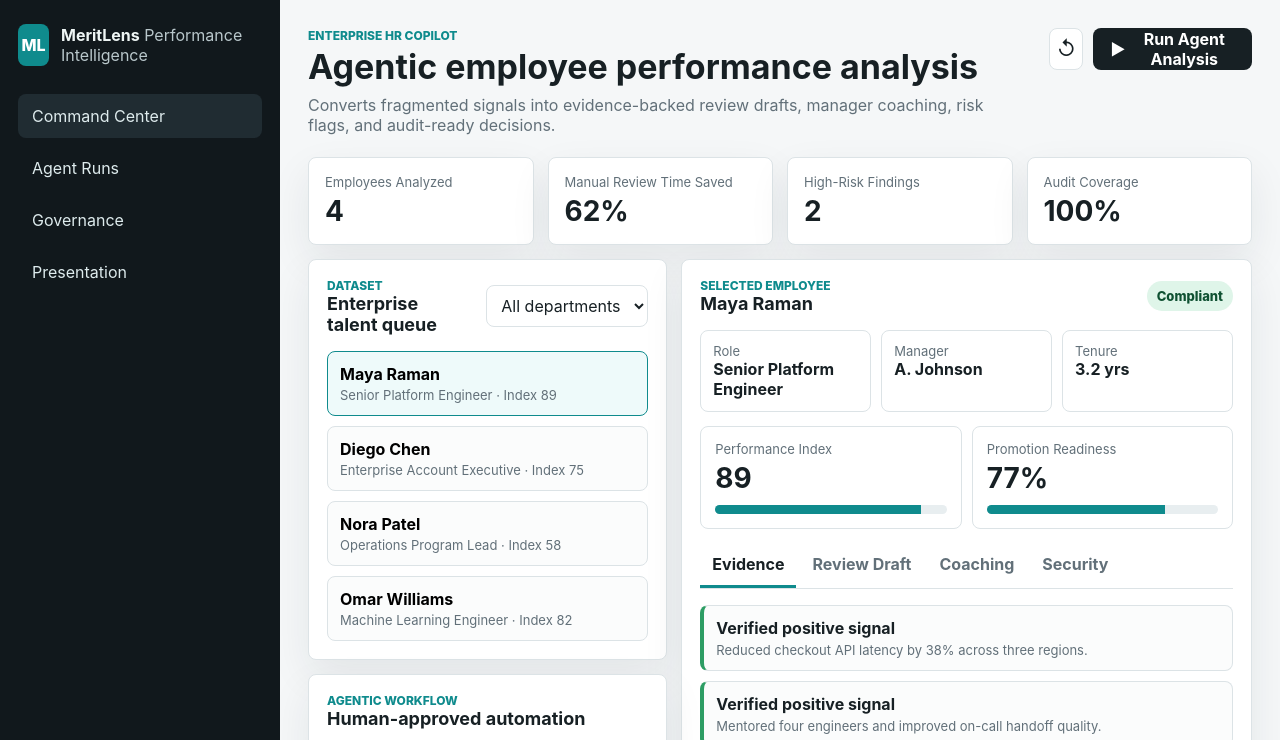
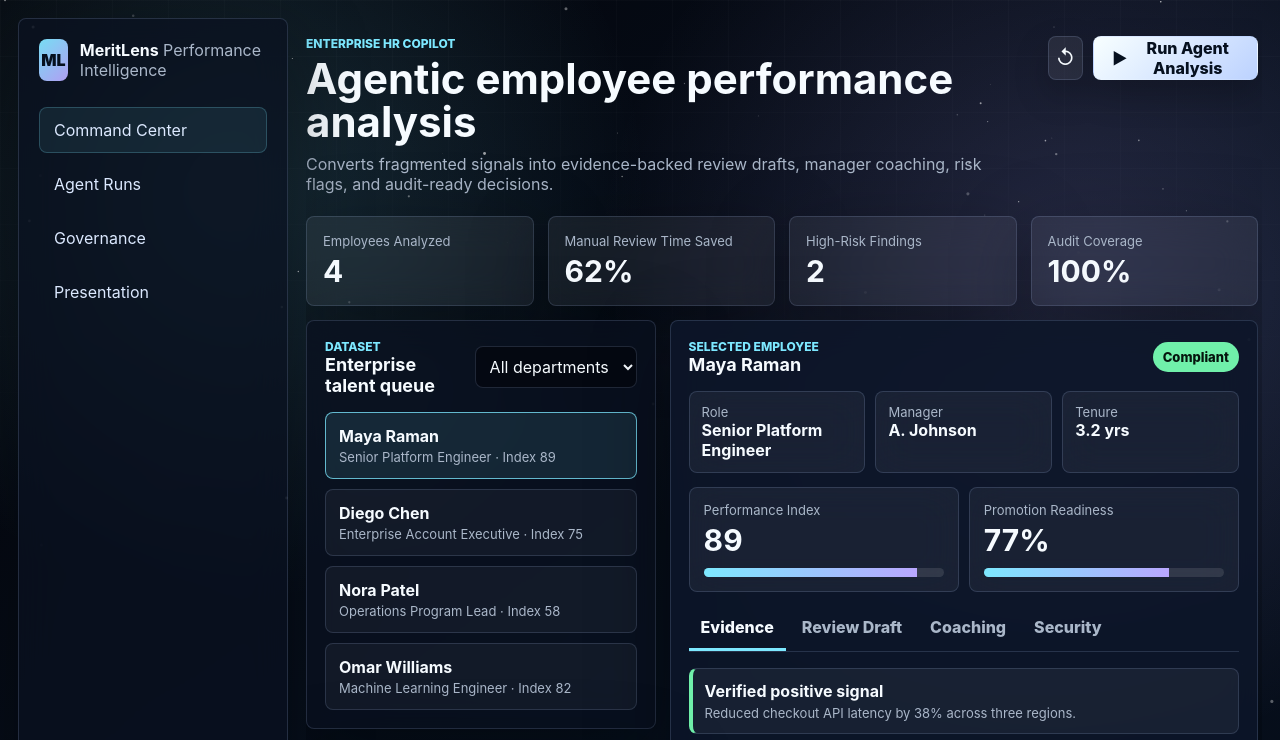
Before and after one commit to alamzia23/meritlens-ai, a plain HTML site: page index.html in a window 1280 px wide. Shown: the top 740 px of the page. Drawn offline with Linux system fonts and the light colour scheme.

Commit message:
Refresh galaxy dashboard design

```diff
--- a/app.js
+++ b/app.js
@@ -257,6 +257,57 @@ function renderWorkflow(activeIndex = -1) {
   });
 }
 
+function initStarfield() {
+  const canvas = $("#starfield");
+  if (!canvas) return;
+
+  const context = canvas.getContext("2d");
+  const stars = [];
+  let width = 0;
+  let height = 0;
+
+  function resize() {
+    const pixelRatio = 1;
+    width = window.innerWidth;
+    height = window.innerHeight;
+    canvas.width = Math.floor(width * pixelRatio);
+    canvas.height = Math.floor(height * pixelRatio);
+    canvas.style.width = `${width}px`;
+    canvas.style.height = `${height}px`;
+    context.setTransform(pixelRatio, 0, 0, pixelRatio, 0, 0);
+
+    stars.length = 0;
+    const count = Math.min(180, Math.floor((width * height) / 7800));
+    for (let index = 0; index < count; index += 1) {
+      stars.push({
+        x: Math.random() * width,
+        y: Math.random() * height,
+        radius: Math.random() * 1.35 + 0.25,
+        alpha: Math.random() * 0.62 + 0.22
+      });
+    }
+
+    draw();
+  }
+
+  function draw() {
+    context.clearRect(0, 0, width, height);
+    context.fillStyle = "rgba(255, 255, 255, 0.9)";
+
+    stars.forEach((star) => {
+      context.globalAlpha = star.alpha;
+      context.beginPath();
+      context.arc(star.x, star.y, star.radius, 0, Math.PI * 2);
+      context.fill();
+    });
+
+    context.globalAlpha = 1;
+  }
+
+  window.addEventListener("resize", resize);
+  resize();
+}
+
 async function runAnalysis() {
   const employee = selectedEmployee();
   $("#runBtn").disabled = true;
@@ -300,6 +351,7 @@ function render() {
   renderAudit();
 }
 
+initStarfield();
 bindEvents();
 addAudit("Loaded secure local demo dataset.");
 render();
--- a/index.html
+++ b/index.html
@@ -7,6 +7,7 @@
     <link rel="stylesheet" href="styles.css" />
   </head>
   <body>
+    <canvas id="starfield" aria-hidden="true"></canvas>
     <main class="shell">
       <aside class="sidebar" aria-label="Workspace navigation">
         <div class="brand">
--- a/styles.css
+++ b/styles.css
@@ -1,30 +1,64 @@
 :root {
-  color-scheme: light;
-  --bg: #f5f7f8;
-  --ink: #172024;
-  --muted: #627079;
-  --line: #dce3e6;
-  --panel: #ffffff;
-  --nav: #11181c;
-  --nav-soft: #202c32;
-  --teal: #0f8b8d;
-  --green: #2d9d64;
-  --amber: #c98216;
-  --red: #be3a34;
-  --blue: #2868c7;
-  --shadow: 0 16px 40px rgba(28, 43, 50, 0.08);
+  color-scheme: dark;
+  --bg: #05070f;
+  --ink: #f6fbff;
+  --muted: #aab7c9;
+  --soft: #71819a;
+  --line: rgba(180, 205, 255, 0.16);
+  --panel: rgba(11, 17, 32, 0.72);
+  --panel-strong: rgba(13, 22, 42, 0.88);
+  --panel-soft: rgba(255, 255, 255, 0.055);
+  --cyan: #7de8ff;
+  --violet: #b9a7ff;
+  --green: #70f0aa;
+  --amber: #ffd27a;
+  --red: #ff8a86;
+  --blue: #8eb8ff;
+  --shadow: 0 24px 80px rgba(0, 0, 0, 0.36);
 }
 
 * {
   box-sizing: border-box;
 }
 
+html {
+  min-height: 100%;
+  background: var(--bg);
+}
+
 body {
   margin: 0;
   min-height: 100vh;
-  background: var(--bg);
+  overflow-x: hidden;
+  background:
+    radial-gradient(circle at 18% 12%, rgba(125, 232, 255, 0.16), transparent 26rem),
+    radial-gradient(circle at 84% 18%, rgba(185, 167, 255, 0.18), transparent 30rem),
+    radial-gradient(circle at 54% 92%, rgba(112, 240, 170, 0.08), transparent 26rem),
+    linear-gradient(145deg, #03040a 0%, #07111f 48%, #040711 100%);
   color: var(--ink);
   font-family: Inter, ui-sans-serif, system-ui, -apple-system, BlinkMacSystemFont, "Segoe UI", sans-serif;
+}
+
+body::before {
+  content: "";
+  position: fixed;
+  inset: 0;
+  pointer-events: none;
+  background:
+    linear-gradient(rgba(255, 255, 255, 0.026) 1px, transparent 1px),
+    linear-gradient(90deg, rgba(255, 255, 255, 0.026) 1px, transparent 1px);
+  background-size: 56px 56px;
+  mask-image: linear-gradient(to bottom, rgba(0, 0, 0, 0.72), transparent 78%);
+  z-index: 0;
+}
+
+#starfield {
+  position: fixed;
+  inset: 0;
+  width: 100%;
+  height: 100%;
+  pointer-events: none;
+  z-index: 0;
 }
 
 button,
@@ -32,19 +66,40 @@ select {
   font: inherit;
 }
 
+button {
+  color: inherit;
+}
+
 .shell {
+  position: relative;
+  z-index: 1;
   display: grid;
-  grid-template-columns: 280px minmax(0, 1fr);
+  grid-template-columns: 270px minmax(0, 1fr);
+  gap: 18px;
   min-height: 100vh;
+  padding: 18px;
+}
+
+.sidebar,
+.metrics article,
+.panel,
+.score-card,
+.profile-strip > div,
+.side-panel {
+  border: 1px solid var(--line);
+  background: var(--panel);
+  box-shadow: var(--shadow);
+  backdrop-filter: blur(18px);
 }
 
 .sidebar {
-  background: var(--nav);
-  color: #eef5f4;
-  padding: 24px 18px;
+  min-height: calc(100vh - 36px);
+  border-radius: 8px;
+  color: var(--ink);
+  padding: 20px;
   display: flex;
   flex-direction: column;
-  gap: 28px;
+  gap: 26px;
 }
 
 .brand {
@@ -59,21 +114,29 @@ select {
   border-radius: 8px;
   display: grid;
   place-items: center;
-  background: var(--teal);
-  color: white;
-  font-weight: 800;
+  background: linear-gradient(135deg, rgba(125, 232, 255, 0.95), rgba(185, 167, 255, 0.95));
+  color: #06101f;
+  font-weight: 900;
+}
+
+.brand strong,
+.employee-card strong,
+.finding strong,
+.agent-steps strong {
+  color: var(--ink);
 }
 
 .brand span,
 .side-panel p,
 .topbar p,
-.agent-steps p {
+.agent-steps p,
+.metrics span,
+.profile-strip span,
+.score-card span,
+.employee-card span,
+.finding span,
+.audit-log div {
   color: var(--muted);
-}
-
-.sidebar .brand span,
-.sidebar .side-panel p {
-  color: #b9c7cb;
 }
 
 .nav {
@@ -82,29 +145,30 @@ select {
 }
 
 .nav-item {
-  border: 0;
+  border: 1px solid transparent;
   border-radius: 8px;
-  color: #deebed;
   background: transparent;
   padding: 12px 14px;
   text-align: left;
   cursor: pointer;
+  color: #dce9ff;
 }
 
 .nav-item.active,
 .nav-item:hover {
-  background: var(--nav-soft);
+  border-color: rgba(125, 232, 255, 0.22);
+  background: rgba(125, 232, 255, 0.08);
 }
 
 .side-panel {
-  border: 1px solid #314047;
   border-radius: 8px;
   padding: 16px;
   margin-top: auto;
+  background: rgba(255, 255, 255, 0.045);
 }
 
 .workspace {
-  padding: 28px;
+  padding: 10px 4px 10px 0;
   overflow: hidden;
 }
 
@@ -113,14 +177,15 @@ select {
   align-items: flex-start;
   justify-content: space-between;
   gap: 24px;
-  margin-bottom: 22px;
+  margin-bottom: 18px;
+  padding: 8px 0 4px;
 }
 
 .eyebrow {
   display: block;
-  color: var(--teal);
+  color: var(--cyan);
   font-size: 12px;
-  font-weight: 800;
+  font-weight: 850;
   letter-spacing: 0;
   text-transform: uppercase;
 }
@@ -132,13 +197,16 @@ p {
 }
 
 h1 {
-  font-size: 34px;
-  line-height: 1.05;
-  margin: 6px 0 10px;
+  max-width: 780px;
+  font-size: 42px;
+  line-height: 1.02;
+  margin: 7px 0 10px;
+  letter-spacing: 0;
 }
 
 h2 {
   font-size: 18px;
+  letter-spacing: 0;
 }
 
 .top-actions {
@@ -149,27 +217,32 @@ h2 {
 
 .primary-button,
 .icon-button {
-  border: 1px solid transparent;
+  border: 1px solid var(--line);
   border-radius: 8px;
   cursor: pointer;
-  min-height: 42px;
+  min-height: 44px;
+  box-shadow: 0 14px 34px rgba(0, 0, 0, 0.22);
 }
 
 .primary-button {
   display: inline-flex;
   align-items: center;
-  gap: 8px;
-  background: var(--ink);
-  color: white;
-  padding: 0 16px;
-  font-weight: 700;
+  gap: 9px;
+  background: linear-gradient(135deg, #f8ffff, #bcd2ff);
+  color: #06101f;
+  padding: 0 18px;
+  font-weight: 850;
+}
+
+.primary-button:disabled {
+  cursor: wait;
+  opacity: 0.7;
 }
 
 .icon-button {
-  width: 42px;
-  background: white;
+  width: 44px;
+  background: rgba(255, 255, 255, 0.075);
   color: var(--ink);
-  border-color: var(--line);
   font-size: 20px;
 }
 
@@ -180,46 +253,40 @@ h2 {
   margin-bottom: 14px;
 }
 
-.metrics article,
-.panel,
-.score-card {
-  background: var(--panel);
-  border: 1px solid var(--line);
+.metrics article {
   border-radius: 8px;
-  box-shadow: var(--shadow);
-}
-
-.metrics article {
   padding: 16px;
+  background: rgba(255, 255, 255, 0.062);
 }
 
 .metrics span,
 .profile-strip span,
 .score-card span {
   display: block;
-  color: var(--muted);
   font-size: 13px;
 }
 
 .metrics strong {
   display: block;
-  font-size: 28px;
+  font-size: 30px;
   margin-top: 4px;
 }
 
 .main-grid {
   display: grid;
-  grid-template-columns: minmax(280px, 0.85fr) minmax(380px, 1.35fr);
+  grid-template-columns: minmax(280px, 0.82fr) minmax(390px, 1.38fr);
   gap: 14px;
   align-items: start;
 }
 
 .panel {
+  border-radius: 8px;
   padding: 18px;
 }
 
 .analysis-panel {
   grid-row: span 2;
+  background: var(--panel-strong);
 }
 
 .panel-header {
@@ -233,7 +300,7 @@ h2 {
 select {
   border: 1px solid var(--line);
   border-radius: 8px;
-  background: white;
+  background: rgba(5, 9, 18, 0.88);
   color: var(--ink);
   padding: 9px 10px;
 }
@@ -247,24 +314,29 @@ select {
   width: 100%;
   border: 1px solid var(--line);
   border-radius: 8px;
-  padding: 12px;
-  background: #fbfcfc;
+  padding: 13px;
+  background: rgba(255, 255, 255, 0.045);
   text-align: left;
   cursor: pointer;
+  transition: border-color 160ms ease, background 160ms ease, transform 160ms ease;
+}
+
+.employee-card:hover {
+  transform: translateY(-1px);
+  border-color: rgba(125, 232, 255, 0.34);
 }
 
 .employee-card.active {
-  border-color: var(--teal);
-  background: #eefafa;
+  border-color: rgba(125, 232, 255, 0.76);
+  background: rgba(125, 232, 255, 0.105);
 }
 
-.employee-card strong {
+.employee-card strong,
+.employee-card span {
   display: block;
 }
 
 .employee-card span {
-  display: block;
-  color: var(--muted);
   font-size: 13px;
   margin-top: 3px;
 }
@@ -272,16 +344,16 @@ select {
 .status-pill {
   border-radius: 999px;
   padding: 7px 10px;
-  color: #0f5132;
-  background: #dff5e9;
+  color: #05150d;
+  background: var(--green);
   font-size: 13px;
-  font-weight: 800;
+  font-weight: 850;
   white-space: nowrap;
 }
 
 .status-pill.warn {
-  color: #743d00;
-  background: #fff0d8;
+  color: #201103;
+  background: var(--amber);
 }
 
 .profile-strip,
@@ -293,9 +365,10 @@ select {
 }
 
 .profile-strip > div {
-  border: 1px solid var(--line);
   border-radius: 8px;
   padding: 12px;
+  background: var(--panel-soft);
+  box-shadow: none;
 }
 
 .score-row {
@@ -303,12 +376,14 @@ select {
 }
 
 .score-card {
+  border-radius: 8px;
   padding: 14px;
+  background: var(--panel-soft);
   box-shadow: none;
 }
 
 .score-card strong {
-  font-size: 28px;
+  font-size: 30px;
   display: block;
   margin: 4px 0 10px;
 }
@@ -316,7 +391,7 @@ select {
 .bar {
   height: 9px;
   border-radius: 999px;
-  background: #e8eef0;
+  background: rgba(255, 255, 255, 0.11);
   overflow: hidden;
 }
 
@@ -324,7 +399,7 @@ select {
   display: block;
   height: 100%;
   width: 0;
-  background: var(--teal);
+  background: linear-gradient(90deg, var(--cyan), var(--violet));
   transition: width 400ms ease;
 }
 
@@ -342,12 +417,12 @@ select {
   cursor: pointer;
   color: var(--muted);
   border-bottom: 3px solid transparent;
-  font-weight: 700;
+  font-weight: 800;
 }
 
 .tab.active {
   color: var(--ink);
-  border-color: var(--teal);
+  border-color: var(--cyan);
 }
 
 .tab-content {
@@ -367,7 +442,7 @@ select {
   border-left: 4px solid var(--blue);
   border-radius: 8px;
   padding: 12px;
-  background: #fbfcfc;
+  background: rgba(255, 255, 255, 0.052);
 }
 
 .finding.good {
@@ -384,7 +459,6 @@ select {
 
 .finding span {
   display: block;
-  color: var(--muted);
   font-size: 13px;
   margin-top: 4px;
 }
@@ -392,10 +466,11 @@ select {
 .draft-box {
   border: 1px solid var(--line);
   border-radius: 8px;
-  background: #fbfcfc;
+  background: rgba(255, 255, 255, 0.052);
   padding: 14px;
   line-height: 1.55;
   white-space: pre-line;
+  color: #dce9ff;
 }
 
 .agent-steps {
@@ -411,7 +486,7 @@ select {
   grid-template-columns: 34px 1fr;
   gap: 12px;
   align-items: start;
-  opacity: 0.62;
+  opacity: 0.6;
 }
 
 .agent-steps li.active,
@@ -425,18 +500,19 @@ select {
   border-radius: 8px;
   display: grid;
   place-items: center;
-  background: #e7eef0;
-  font-weight: 800;
+  background: rgba(255, 255, 255, 0.09);
+  color: #dce9ff;
+  font-weight: 850;
 }
 
 .agent-steps li.done > span {
   background: var(--green);
-  color: white;
+  color: #06100a;
 }
 
 .agent-steps li.active > span {
-  background: var(--teal);
-  color: white;
+  background: var(--cyan);
+  color: #06101f;
 }
 
 .control-grid {
@@ -450,7 +526,12 @@ select {
   border: 1px solid var(--line);
   border-radius: 8px;
   padding: 10px;
-  color: var(--ink);
+  color: #dce9ff;
+  background: rgba(255, 255, 255, 0.045);
+}
+
+input[type="checkbox"] {
+  accent-color: var(--cyan);
 }
 
 .audit-log {
@@ -461,7 +542,6 @@ select {
 .audit-log div {
   border-bottom: 1px solid var(--line);
   padding: 8px 0;
-  color: var(--muted);
   font-size: 13px;
 }
 
@@ -481,6 +561,10 @@ select {
 }
 
 @media (max-width: 700px) {
+  .shell {
+    padding: 12px;
+  }
+
   .workspace,
   .sidebar {
     padding: 18px;
@@ -502,6 +586,6 @@ select {
   }
 
   h1 {
-    font-size: 28px;
+    font-size: 31px;
   }
 }
```
Also changed, not shown: meritlens-demo.png.
